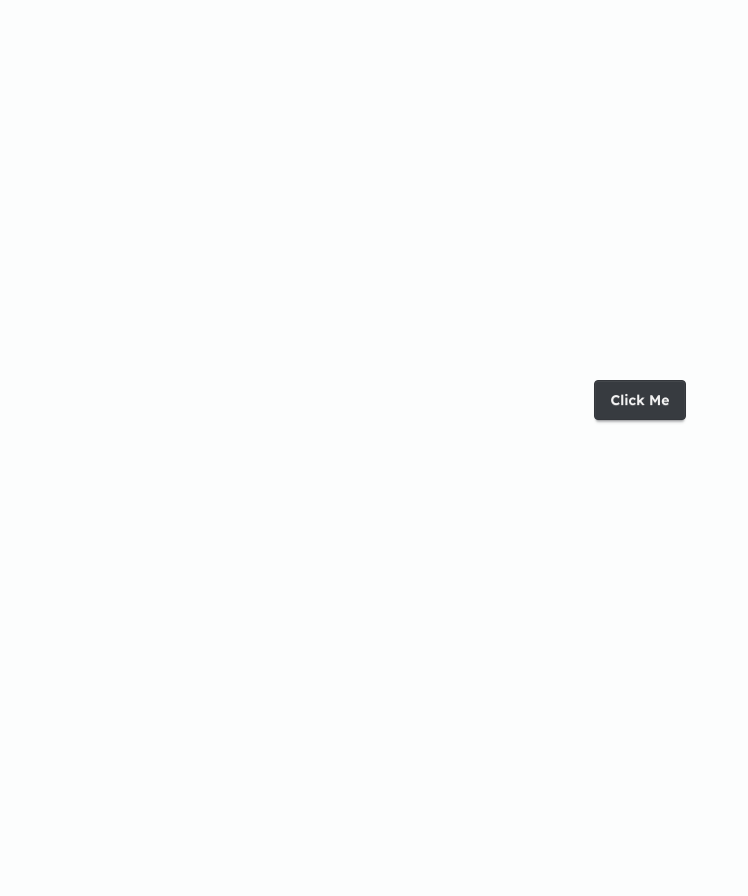
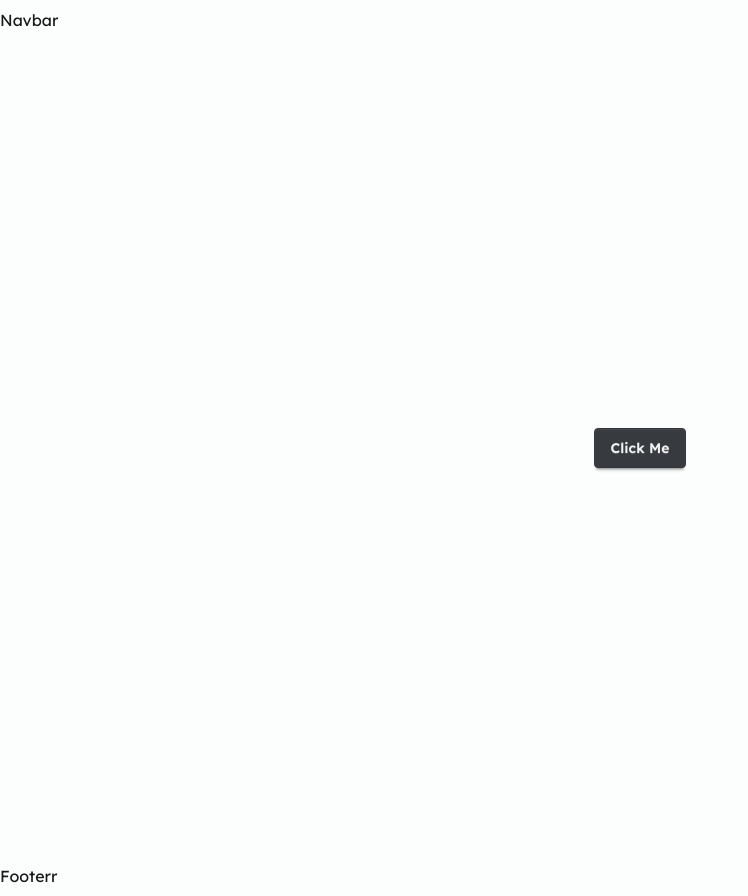
Before and after one commit to mjh-shikder/Grand_Mart_Ecommerce_Next.js, a Next.js app: page / in a window 1280 px wide. Shown: the whole page, without its empty margins (0-748 px from the left). Before the commit the page ends 800 px from the top, so only its background shows below. Built offline with nearby package versions, Linux system fonts and the light colour scheme.

Commit message:
basic layout added

```diff
--- a/src/app/layout.jsx
+++ b/src/app/layout.jsx
@@ -1,9 +1,12 @@
 import { Geist, Geist_Mono, Lexend } from "next/font/google";
 import "./globals.css";
+import Navbar from "@/components/layouts/Navbar";
+import Footer from "@/components/layouts/Footer";
+import MyContainer from "@/components/MyContainer";
 
 const lexend = Lexend({
-  weight:["100","200","300","400","500","600","800"],
-})
+  weight: ["100", "200", "300", "400", "500", "600", "800"],
+});
 
 export const metadata = {
   title: "Create Next App",
@@ -13,10 +16,22 @@ export const metadata = {
 export default function RootLayout({ children }) {
   return (
     <html lang="en">
-      <body
-        className={`${lexend.className} antialiased`}
-      >
-        {children}
+      <body className={`${lexend.className} antialiased`}>
+        <header>
+          <MyContainer>
+            <Navbar></Navbar>
+          </MyContainer>
+        </header>
+
+        <main>
+          <MyContainer>{children}</MyContainer>
+        </main>
+
+        <footer>
+          <MyContainer>
+            <Footer></Footer>
+          </MyContainer>
+        </footer>
       </body>
     </html>
   );
--- /dev/null
+++ b/src/components/MyContainer.jsx
@@ -0,0 +1,11 @@
+import React from 'react';
+
+const MyContainer = ({className, children}) => {
+    return (
+        <div className={`${className} container py-2 mx-auto px-2 md:px-2 lg:px-0 `}>
+            {children}
+        </div>
+    );
+};
+
+export default MyContainer;
--- /dev/null
+++ b/src/components/layouts/Footer.jsx
@@ -0,0 +1,11 @@
+import React from 'react';
+
+const Footer = () => {
+    return (
+        <div>
+            Footerr
+        </div>
+    );
+};
+
+export default Footer;
--- /dev/null
+++ b/src/components/layouts/Navbar.jsx
@@ -0,0 +1,11 @@
+import React from 'react';
+
+const Navbar = () => {
+    return (
+        <div>
+            Navbar
+        </div>
+    );
+};
+
+export default Navbar;
```
